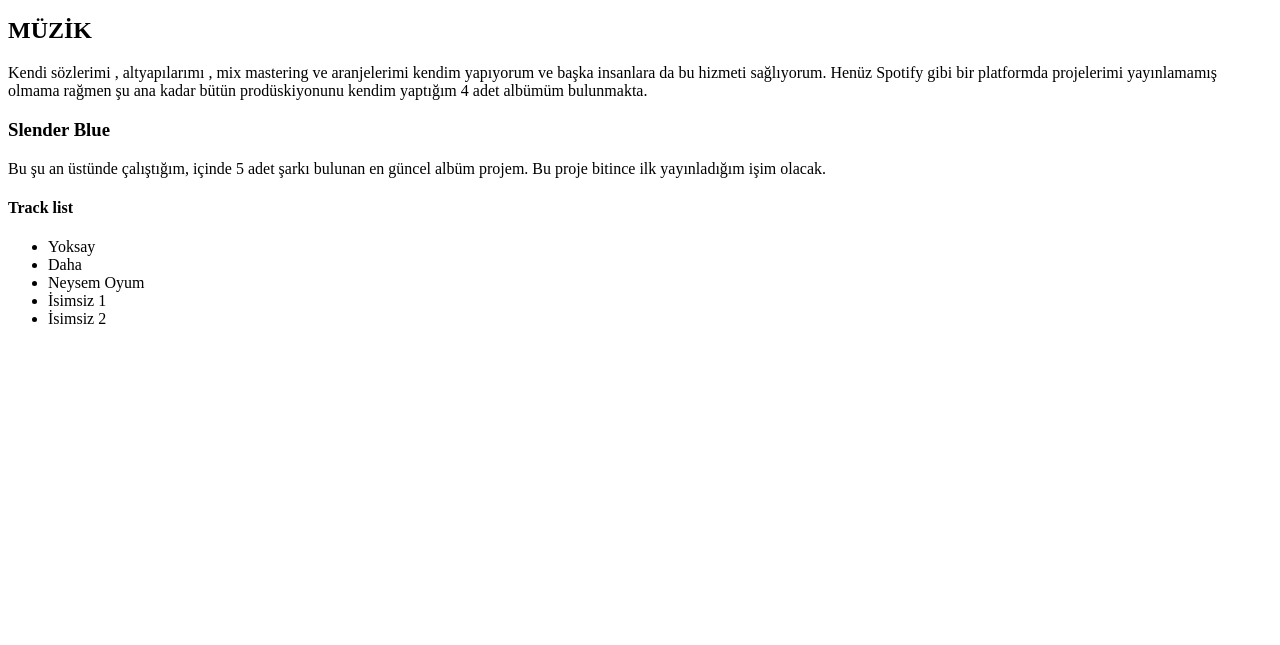
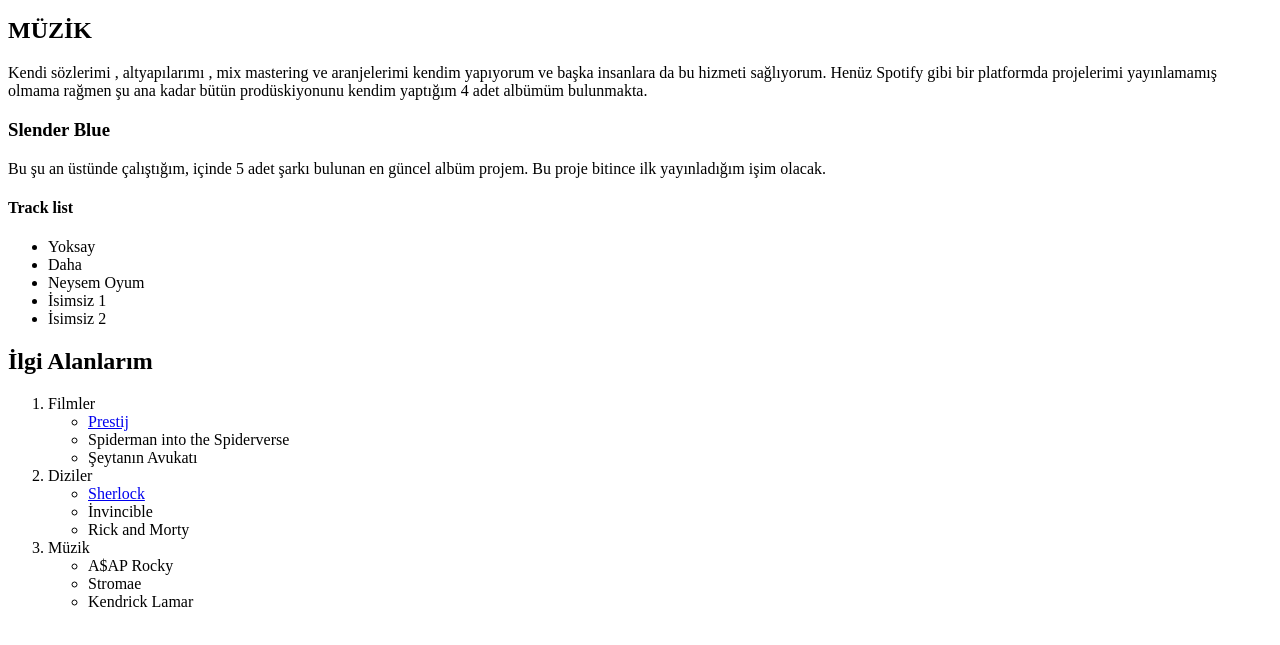
Before and after one commit to mervanerenci/htmlodev1, a plain HTML site: page index.html in a window 1280 px wide. Shown: the part 105-750 px from the top of the page. Drawn offline with Linux system fonts and the light colour scheme.

Commit message:
ilgi alanlarım listesi eklendi (ödev 2)

```diff
--- a/index.html
+++ b/index.html
@@ -21,3 +21,34 @@
   </ul>
   <!-- Şarkıların isimlerini belirleyince burada da değişiklik yap -->
   <!-- Şarkıların sırası belli olunca listeyi ul dan ol a çevir ve sırasına göre ayarla -->
+
+<h2>İlgi Alanlarım</h2>
+
+<ol>
+    <li>Filmler
+        <ul style="list-style-type:circle">
+            <li>
+                <a href="https://www.imdb.com/title/tt0482571/" target="_blank" >
+                    Prestij
+                </a></li>
+            <li>Spiderman into the Spiderverse</li>
+            <li>Şeytanın Avukatı</li>
+        </ul>
+    </li>
+    <li>Diziler
+        <ul style="list-style-type:circle">
+            <li><a href="https://www.imdb.com/title/tt1475582/" target="_blank" >
+                Sherlock
+            </a></li>
+            <li>İnvincible</li>
+            <li>Rick and Morty</li>
+        </ul>
+    </li>
+    <li>Müzik
+        <ul style="list-style-type:circle">
+            <li>A$AP Rocky</li>
+            <li>Stromae</li>
+            <li>Kendrick Lamar</li>
+        </ul>
+    </li>
+</ol>
```
